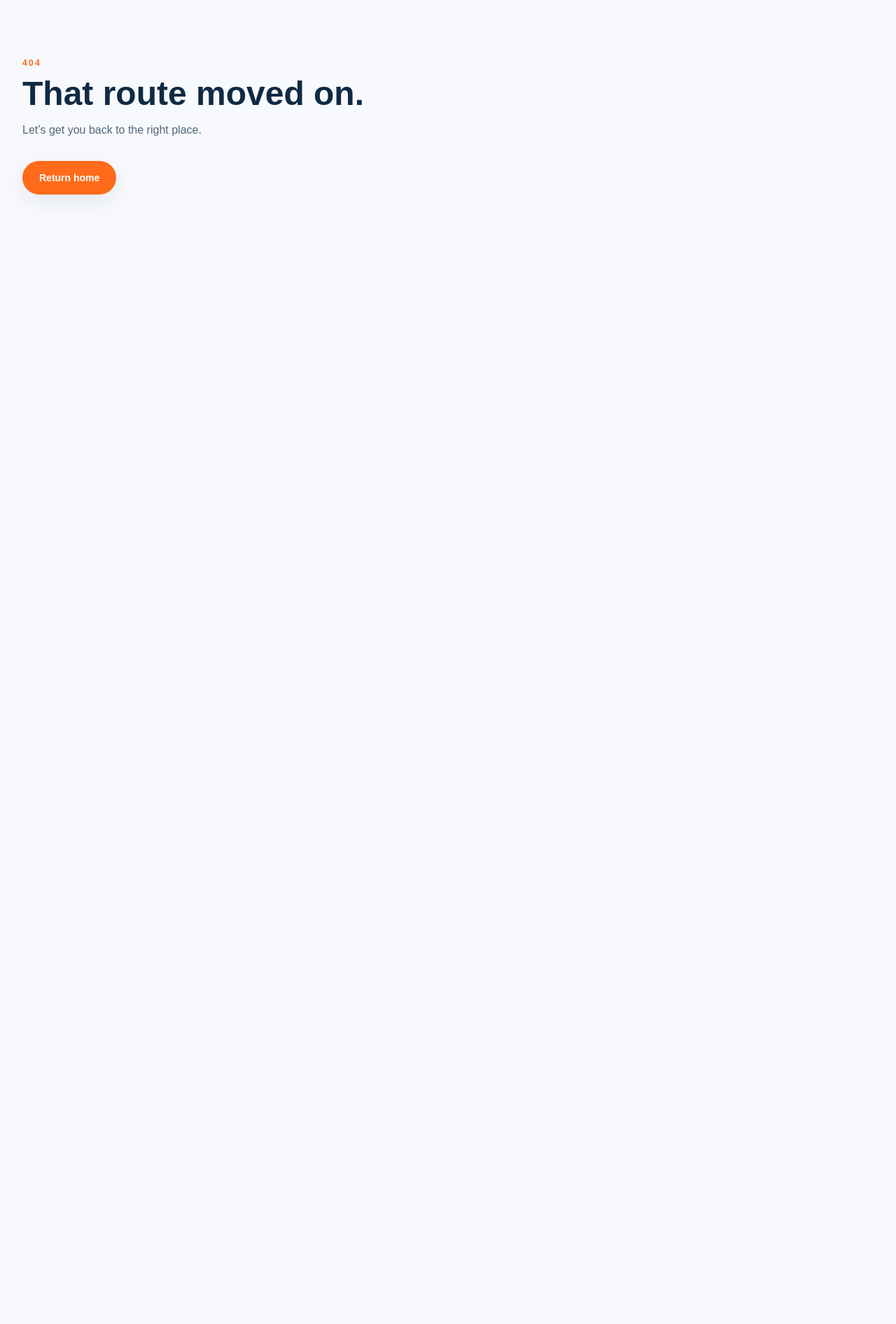
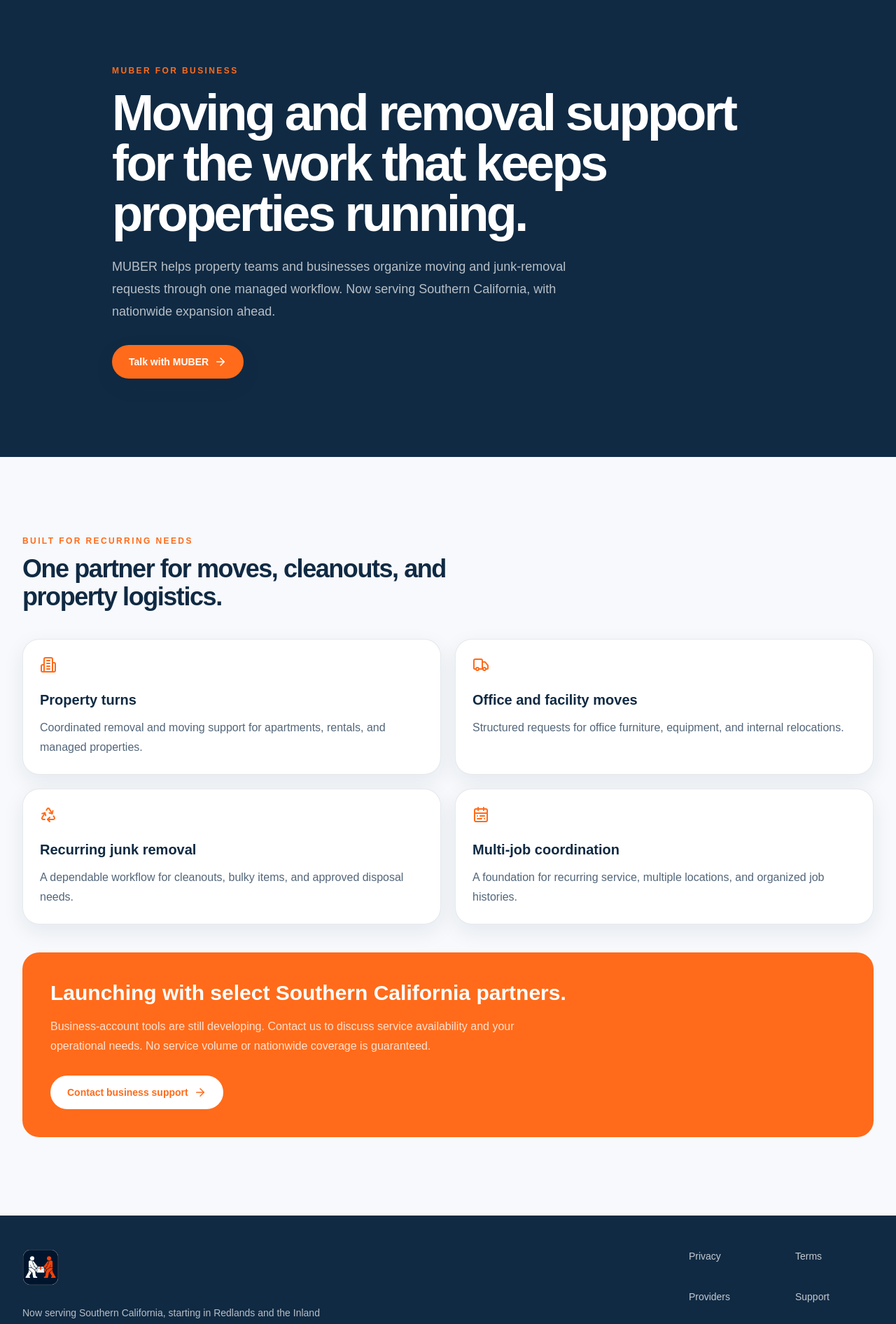
Before and after one commit to MedFlowUSA/MUBER, a Next.js app: page /business in a window 1280 px wide. Before the commit this address had no page. Shown: the part 100-1992 px from the top of the page at 70% size. Before the commit the page ends 800 px from the top, so only its background shows below. Built offline with nearby package versions, Linux system fonts and the light colour scheme.

Commit message:
feat: expand MUBER Southern California positioning

```diff
--- /dev/null
+++ b/src/app/business/page.tsx
@@ -0,0 +1,86 @@
+import Link from "next/link";
+import {
+  ArrowRight,
+  Building2,
+  CalendarRange,
+  Recycle,
+  Truck,
+} from "lucide-react";
+import { SiteShell } from "@/components/site-shell";
+
+const useCases = [
+  [
+    Building2,
+    "Property turns",
+    "Coordinated removal and moving support for apartments, rentals, and managed properties.",
+  ],
+  [
+    Truck,
+    "Office and facility moves",
+    "Structured requests for office furniture, equipment, and internal relocations.",
+  ],
+  [
+    Recycle,
+    "Recurring junk removal",
+    "A dependable workflow for cleanouts, bulky items, and approved disposal needs.",
+  ],
+  [
+    CalendarRange,
+    "Multi-job coordination",
+    "A foundation for recurring service, multiple locations, and organized job histories.",
+  ],
+] as const;
+
+export default function BusinessPage() {
+  return (
+    <SiteShell>
+      <main>
+        <section className="bg-navy py-20 text-white sm:py-28">
+          <div className="shell max-w-5xl">
+            <p className="eyebrow">MUBER for business</p>
+            <h1 className="mt-4 max-w-4xl text-5xl font-black tracking-[-.05em] sm:text-7xl">
+              Moving and removal support for the work that keeps properties
+              running.
+            </h1>
+            <p className="mt-6 max-w-2xl text-lg leading-8 text-white/70">
+              MUBER helps property teams and businesses organize moving and
+              junk-removal requests through one managed workflow. Now serving
+              Southern California, with nationwide expansion ahead.
+            </p>
+            <Link href="/support" className="btn-primary mt-8">
+              Talk with MUBER <ArrowRight size={18} />
+            </Link>
+          </div>
+        </section>
+        <section className="shell py-20 sm:py-28">
+          <p className="eyebrow">Built for recurring needs</p>
+          <h2 className="mt-3 max-w-2xl text-4xl font-black tracking-[-.04em]">
+            One partner for moves, cleanouts, and property logistics.
+          </h2>
+          <div className="mt-10 grid gap-5 md:grid-cols-2">
+            {useCases.map(([Icon, title, copy]) => (
+              <article key={title} className="card">
+                <Icon className="text-orange" />
+                <h3 className="mt-6 text-xl font-black">{title}</h3>
+                <p className="mt-3 leading-7 text-slate">{copy}</p>
+              </article>
+            ))}
+          </div>
+          <div className="mt-10 rounded-3xl bg-orange p-8 text-white sm:p-10">
+            <h2 className="text-3xl font-black">
+              Launching with select Southern California partners.
+            </h2>
+            <p className="mt-4 max-w-2xl leading-7 text-white/80">
+              Business-account tools are still developing. Contact us to discuss
+              service availability and your operational needs. No service volume
+              or nationwide coverage is guaranteed.
+            </p>
+            <Link href="/support" className="btn mt-7 bg-white text-orange">
+              Contact business support <ArrowRight size={18} />
+            </Link>
+          </div>
+        </section>
+      </main>
+    </SiteShell>
+  );
+}
--- a/src/app/layout.tsx
+++ b/src/app/layout.tsx
@@ -3,10 +3,10 @@ import "./globals.css";
 import { ToastProvider } from "@/components/toast";
 
 export const metadata: Metadata = {
-  metadataBase: new URL("https://muber.example"),
+  metadataBase: new URL("https://muberapp.vercel.app"),
   title: { default: "MUBER | Move It. Remove It.", template: "%s | MUBER" },
   description:
-    "Book moving and junk removal with verified local professionals across Redlands and the Inland Empire.",
+    "A managed marketplace for moving and junk removal, now serving Southern California and expanding nationwide.",
   manifest: "/manifest.webmanifest",
   icons: {
     icon: "/brand/muber-app-icon.png",
--- a/src/app/page.tsx
+++ b/src/app/page.tsx
@@ -49,7 +49,7 @@ export default function Home() {
           <div className="absolute -right-32 -top-32 size-96 rounded-full bg-orange/15 blur-3xl" />
           <div className="shell relative grid items-center gap-12 lg:grid-cols-[1.1fr_.9fr]">
             <div className="animate-rise">
-              <p className="eyebrow">Redlands + the Inland Empire</p>
+              <p className="eyebrow">Now serving Southern California</p>
               <h1 className="mt-5 max-w-3xl text-5xl font-black leading-[.95] tracking-[-.05em] sm:text-7xl">
                 The simpler way to move what matters.
               </h1>
@@ -128,11 +128,12 @@ export default function Home() {
               <MapPin className="text-orange" />
               <p className="eyebrow mt-8">Our launch area</p>
               <h2 className="mt-3 text-4xl font-black">
-                Rooted in Redlands. Ready for the Inland Empire.
+                Southern California today. Nationwide tomorrow.
               </h2>
               <p className="mt-5 leading-7 text-white/70">
-                We’re starting local, with service availability confirmed for
-                each request. Submit your details to see how we can help.
+                We&apos;re launching from Redlands and the Inland Empire, then
+                expanding across Southern California and into communities
+                nationwide. Availability is confirmed for every request.
               </p>
               <Link className="btn-primary mt-8" href="/book/move">
                 Start a request <ArrowRight size={18} />
@@ -158,7 +159,7 @@ export default function Home() {
               icon={<Building2 />}
               title="Moving things for business?"
               copy="Talk with us about recurring removals, property turns, office moves, and future partner accounts."
-              href="/support"
+              href="/business"
               label="Explore business accounts"
               light
             />
--- a/src/app/provider/page.tsx
+++ b/src/app/provider/page.tsx
@@ -29,8 +29,9 @@ export default function Page() {
                 Do great local work. We’ll build the tools around it.
               </h1>
               <p className="mt-6 max-w-xl text-lg leading-8 text-white/70">
-                MUBER is preparing a managed marketplace for qualified moving
-                and junk-removal companies across the Inland Empire.
+                Join a managed marketplace for qualified moving and junk-removal
+                companies serving Southern California, with nationwide expansion
+                ahead.
               </p>
               <Link href="/provider/apply" className="btn-primary mt-8">
                 Become a provider <ArrowRight size={18} />
@@ -54,19 +55,23 @@ export default function Page() {
                 Help shape the provider experience.
               </h2>
               <p className="mt-5 leading-7 text-slate">
-                The application workflow is not live yet. No jobs, income,
-                employment, or benefits are guaranteed. Qualified companies will
-                remain independent businesses.
+                Applications are open for qualified moving and junk-removal
+                companies. Applying does not guarantee approval, jobs, income,
+                employment, or benefits. Providers remain independent
+                businesses.
               </p>
             </div>
             <div className="rounded-3xl bg-warm p-7">
-              <h3 className="text-xl font-black">Intake coming soon</h3>
+              <h3 className="text-xl font-black">
+                Provider applications are open
+              </h3>
               <p className="mt-3 text-sm leading-6 text-slate">
-                Future onboarding will request company, licensing, insurance,
-                vehicle, service-area, and crew information.
+                Tell us about your company, credentials, service area, vehicles,
+                crews, and operating capabilities. Approval is reviewed by
+                MUBER.
               </p>
-              <Link href="/support" className="btn-navy mt-7">
-                Contact MUBER
+              <Link href="/provider/apply" className="btn-navy mt-7">
+                Start your application
               </Link>
             </div>
           </div>
--- a/src/app/support/page.tsx
+++ b/src/app/support/page.tsx
@@ -3,7 +3,7 @@ export default function Page() {
   return (
     <LegalPage
       title="Support"
-      copy="Support channels are being prepared for launch. For now, this page establishes the future customer, provider, and business-account support entry point."
+      copy="Get help with a customer request, provider application, account, or MUBER service. Dedicated support channels are expanding alongside our Southern California launch."
     />
   );
 }
--- a/src/components/site-shell.tsx
+++ b/src/components/site-shell.tsx
@@ -58,8 +58,8 @@ export function Footer() {
         <div>
           <Logo compact />
           <p className="mt-5 max-w-md text-sm leading-6 text-white/70">
-            A managed marketplace for moving and junk removal in Redlands and
-            the Inland Empire.
+            Now serving Southern California, starting in Redlands and the Inland
+            Empire. Coming soon to communities nationwide.
           </p>
           <p className="mt-4 text-sm font-black tracking-[.14em]">
             MOVE IT. <span className="text-orange">REMOVE IT.</span>
@@ -75,7 +75,7 @@ export function Footer() {
             ["Providers", "/provider"],
             ["Support", "/support"],
             ["Customer", "/customer"],
-            ["Business partners", "/support"],
+            ["Business partners", "/business"],
           ].map(([a, b]) => (
             <Link key={a} href={b} className="hover:text-white">
               {a}
```
